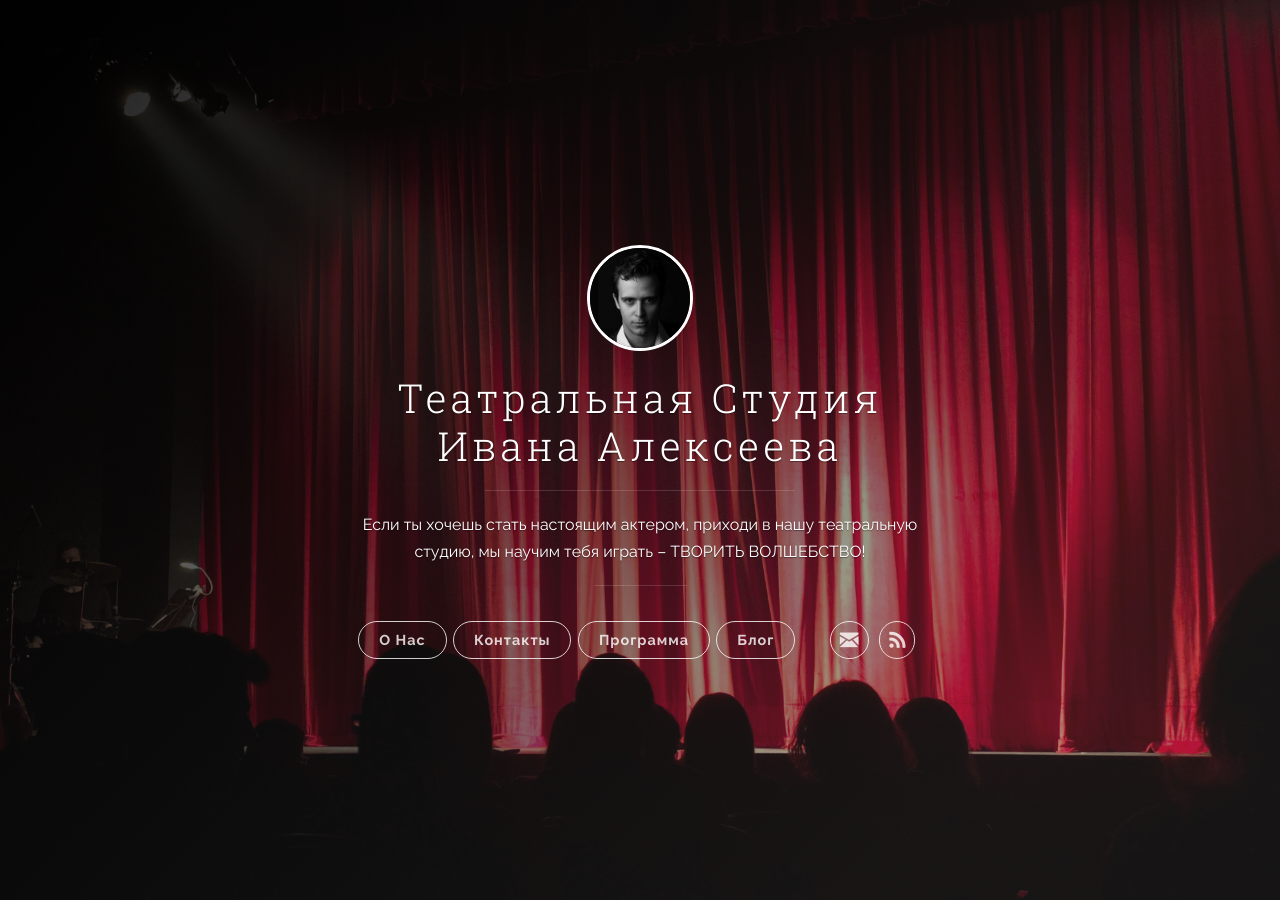
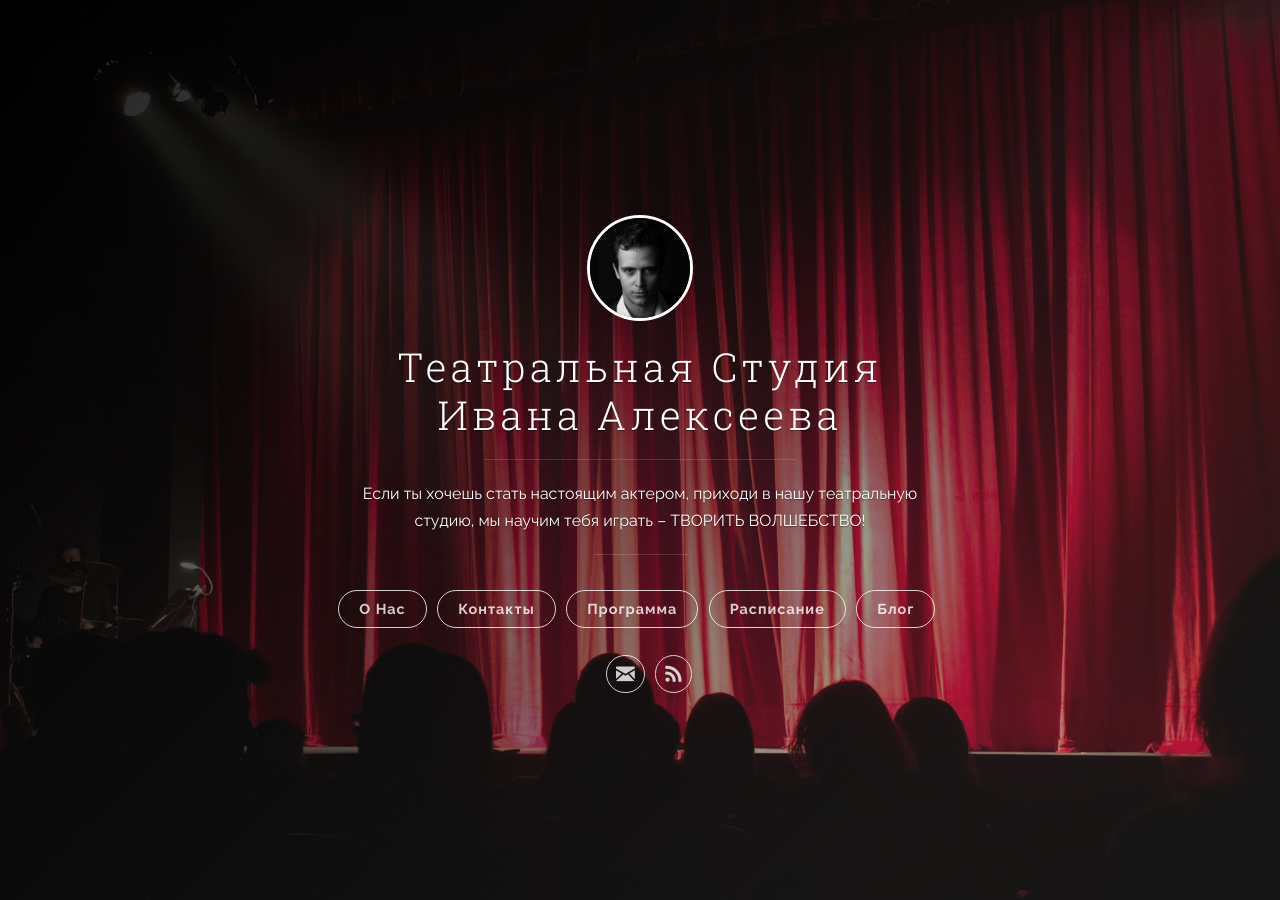
Before and after one commit to show-academy/teatral, a Jekyll site: the page built from index.html, in a window 1280 px wide. Built offline with Jekyll 4.4.1, drawn with Linux system fonts in a browser that asks for light colours; the list of posts is cut into pages by our own code.

Commit message:
removed default post, added studies, fixed button alignment, js transitions

````diff
--- a/_posts/2016-01-08-welcome-to-jekyll.markdown
+++ /dev/null
@@ -1,25 +0,0 @@
----
-title:  "Welcome to Jekyll!"
-date:   2016-01-08 15:04:23
-categories: [jekyll]
-tags: [jekyll]
----
-You’ll find this post in your `_posts` directory. Go ahead and edit it and re-build the site to see your changes. You can rebuild the site in many different ways, but the most common way is to run `jekyll serve --watch`, which launches a web server and auto-regenerates your site when a file is updated.
-
-To add new posts, simply add a file in the `_posts` directory that follows the convention `YYYY-MM-DD-name-of-post.ext` and includes the necessary front matter. Take a look at the source for this post to get an idea about how it works.
-
-Jekyll also offers powerful support for code snippets:
-
-``` ruby
-def print_hi(name)
-  puts "Hi, #{name}"
-end
-print_hi('Tom')
-#=> prints 'Hi, Tom' to STDOUT.
-```
-
-Check out the [Jekyll docs][jekyll] for more info on how to get the most out of Jekyll. File all bugs/feature requests at [Jekyll’s GitHub repo][jekyll-gh]. If you have questions, you can ask them on [Jekyll’s dedicated Help repository][jekyll-help].
-
-[jekyll]:      http://jekyllrb.com
-[jekyll-gh]:   https://github.com/jekyll/jekyll
-[jekyll-help]: https://github.com/jekyll/jekyll-help
--- a/css/main.scss
+++ b/css/main.scss
@@ -66,6 +66,9 @@
   margin-right: .2em;
 }
 
+.navigation {
+  float: none;
+}
 
 .navigation__item {
   margin: 0 .4em .4em 0;
--- a/js/main.js
+++ b/js/main.js
@@ -10,10 +10,11 @@
     currentWidth = $('.panel-cover').width()
     if (currentWidth < 960) {
       $('.panel-cover').addClass('panel-cover--collapsed')
-      $('.content-wrapper').addClass('animated slideInRight')
+      // $('.content-wrapper').addClass('animated slideInRight')
     } else {
-      $('.panel-cover').css('max-width', currentWidth)
-      $('.panel-cover').animate({'max-width': '530px', 'width': '40%'}, 400, swing = 'swing', function () {})
+      $('.panel-cover').css('max-width', '530px').css('width', '40%');
+      // $('.panel-cover').css('max-width', currentWidth)
+      // $('.panel-cover').animate({'max-width': '530px', 'width': '40%'}, 400, swing = 'swing', function () {})
     }
   })
 
````
Also changed, not shown: studies.md (added, +24 -0 lines).
